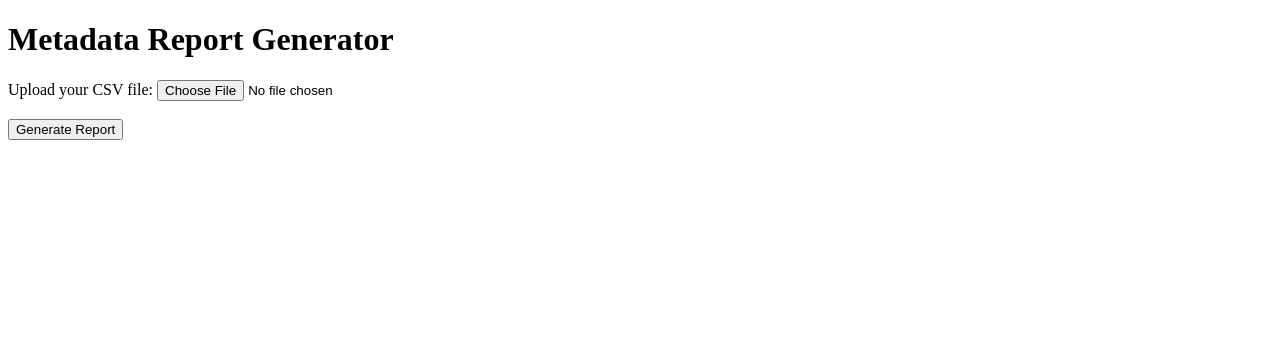
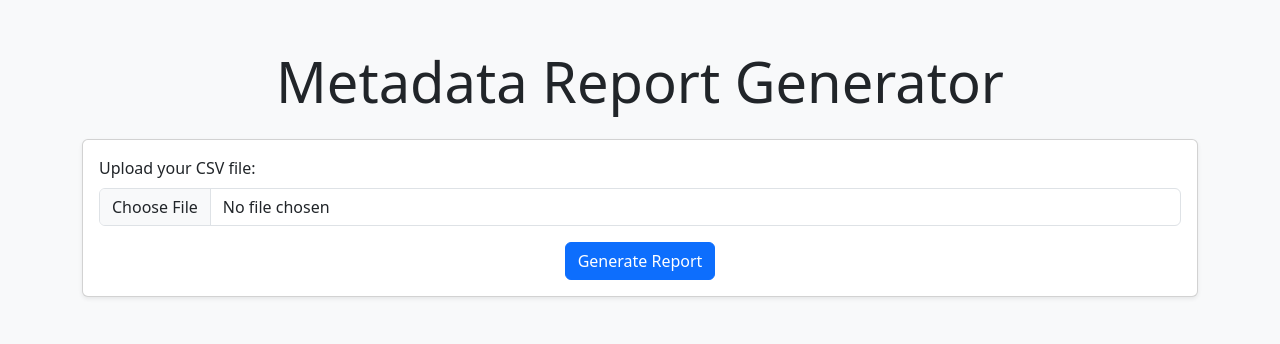
Before and after one commit to Metdata04/metadata_model, a Flask app: page / in a window 1280 px wide. Shown: the top 344 px of the page. Run offline with Flask 3, Linux system fonts and the light colour scheme; parts of the project's set-up code (start-up, migrations or seed data) failed here and were passed over; some libraries are stand-ins or nearby versions.

Commit message:
committed

```diff
--- a/templates/index.html
+++ b/templates/index.html
@@ -1,15 +1,33 @@
 <!DOCTYPE html>
-<html>
+<html lang="en">
 <head>
+    <meta charset="UTF-8">
+    <meta name="viewport" content="width=device-width, initial-scale=1.0">
     <title>Metadata Report Generator</title>
+    <!-- Bootstrap CSS -->
+    <link href="https://cdn.jsdelivr.net/npm/bootstrap@5.3.0/dist/css/bootstrap.min.css" rel="stylesheet">
 </head>
-<body>
-    <h1>Metadata Report Generator</h1>
-    <form action="/upload" method="post" enctype="multipart/form-data">
-        <label for="file">Upload your CSV file:</label>
-        <input type="file" name="file" id="file" required>
-        <br><br>
-        <button type="submit">Generate Report</button>
-    </form>
+<body class="bg-light">
+    <div class="container py-5">
+        <div class="text-center mb-4">
+            <h1 class="display-4">Metadata Report Generator</h1>
+        </div>
+        <div class="card shadow-sm">
+            <div class="card-body">
+                <form action="/upload" method="post" enctype="multipart/form-data">
+                    <div class="mb-3">
+                        <label for="file" class="form-label">Upload your CSV file:</label>
+                        <input type="file" name="file" id="file" class="form-control" required>
+                    </div>
+                    <div class="text-center">
+                        <button type="submit" class="btn btn-primary">Generate Report</button>
+                    </div>
+                </form>
+            </div>
+        </div>
+    </div>
+
+    <!-- Bootstrap JS (optional) -->
+    <script src="https://cdn.jsdelivr.net/npm/bootstrap@5.3.0/dist/js/bootstrap.bundle.min.js"></script>
 </body>
 </html>
```
